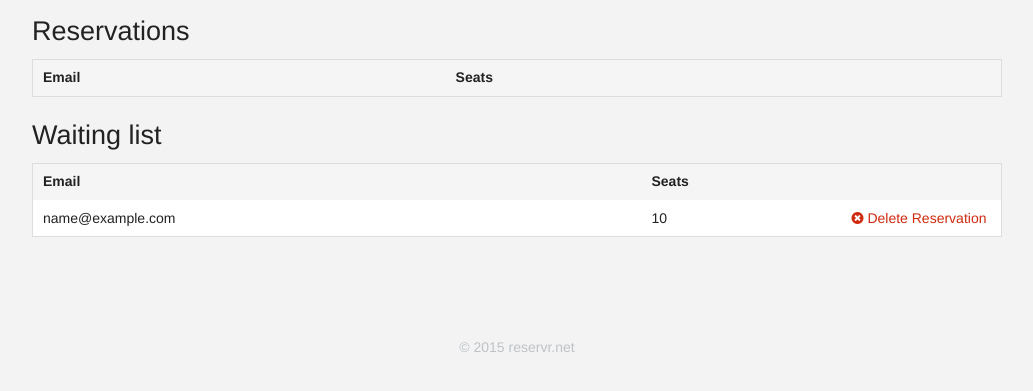
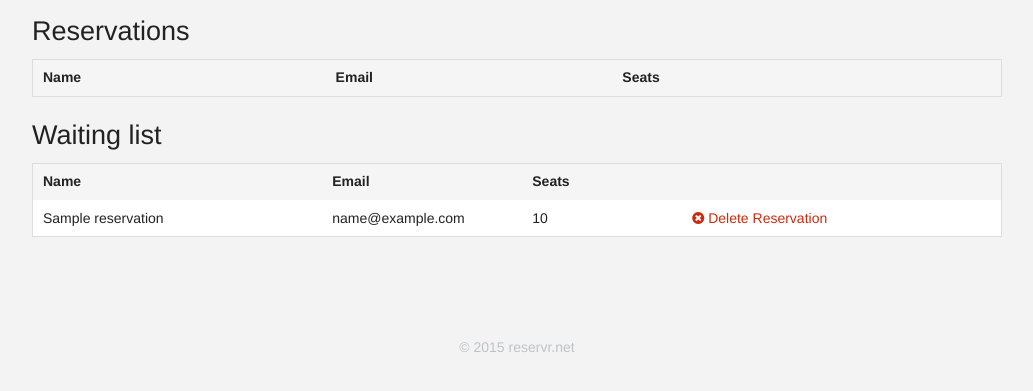
Before and after one commit to buiac/reservr, a Node project: template app/views/reservations.ejs in a window 1280 px wide. Shown: the part 131-522 px from the top of the page, without its empty margins (123-1156 px from the left). Run offline with Node 20 templates, Linux system fonts and the light colour scheme; the template is opened without the code that fills it: most values are stand-ins (such as "Sample title", 1, 10 or a date in 2020); lists and menus that the app fills with data are empty.

Commit message:
Added name to the reservation form

```diff
--- a/app/controllers/reservations.js
+++ b/app/controllers/reservations.js
@@ -43,9 +43,11 @@ module.exports = (function(config, db) {
       text: 'Salut, <br /><br /> O noua rezervare de %SEATS% locuri a fost facuta pentru evenimentul "%EVENTNAME%" de %EVENTDATE% de catre %USEREMAIL%. <br /><br /> O zi cat mai buna iti dorim.'
     };
 
+    req.checkBody('name', 'Va rugam sa completati numele.').notEmpty();
     req.checkBody('email', 'Va rugam sa completati email-ul.').notEmpty();
     req.checkBody('seats', 'Va rugam sa completati numarul de locuri.').notEmpty();
 
+    var name = req.body.name.trim();
     var email = req.body.email.trim();
     var seats = req.body.seats;
     var waiting = req.body.waiting;
@@ -60,6 +62,7 @@ module.exports = (function(config, db) {
     }
 
     var reservation = {
+      name: name,
       email: email,
       seats: seats,
       eventId: eventId,
--- a/app/views/reservations.ejs
+++ b/app/views/reservations.ejs
@@ -21,6 +21,9 @@
         <thead>
           <tr>
             <th>
+              Name
+            </th>
+            <th>
               Email
             </th>
             <th>
@@ -35,6 +38,9 @@
 
             <% if (!reservation.waiting) { %>
               <tr>
+                <td>
+                  <%= reservation.name %>
+                </td>
                 <td>
                   <%= reservation.email %>
                 </td>
@@ -64,6 +70,9 @@
         <thead>
           <tr>
             <th>
+              Name
+            </th>
+            <th>
               Email
             </th>
             <th>
@@ -78,6 +87,9 @@
 
             <% if (reservation.waiting) { %>
               <tr>
+                <td>
+                  <%= reservation.name %>
+                </td>
                 <td>
                   <%= reservation.email %>
                 </td>
--- a/public/css/site.css
+++ b/public/css/site.css
@@ -226,7 +226,7 @@ body {
 
 .container-reserve--active .container-reserve-form {
   visibility: visible;
-  height: 250px;
+  height: 305px;
   padding: 1rem;
   opacity: 1;
 }
--- a/public/js/site.js
+++ b/public/js/site.js
@@ -34,6 +34,7 @@
   var submitReserveForm = function() {
 
     var $this = $(this);
+    var name = $this.find('.reserve-name').val();
     var email = $this.find('.reserve-email').val();
     var seats = $this.find('.reserve-seats').val();
     var eventId = $this.find('.reserve-id').val();
@@ -45,6 +46,7 @@
     $.ajax('/reservations/' + eventId, {
       type: 'POST',
       data: {
+        name: name,
         email: email,
         seats: seats
       },
@@ -76,8 +78,6 @@
 
   };
 
-
-
   $('.container-reserve form').on('submit', submitReserveForm);
 
 
```
Also changed, not shown: app/views/index.ejs (+6 -1 lines).
